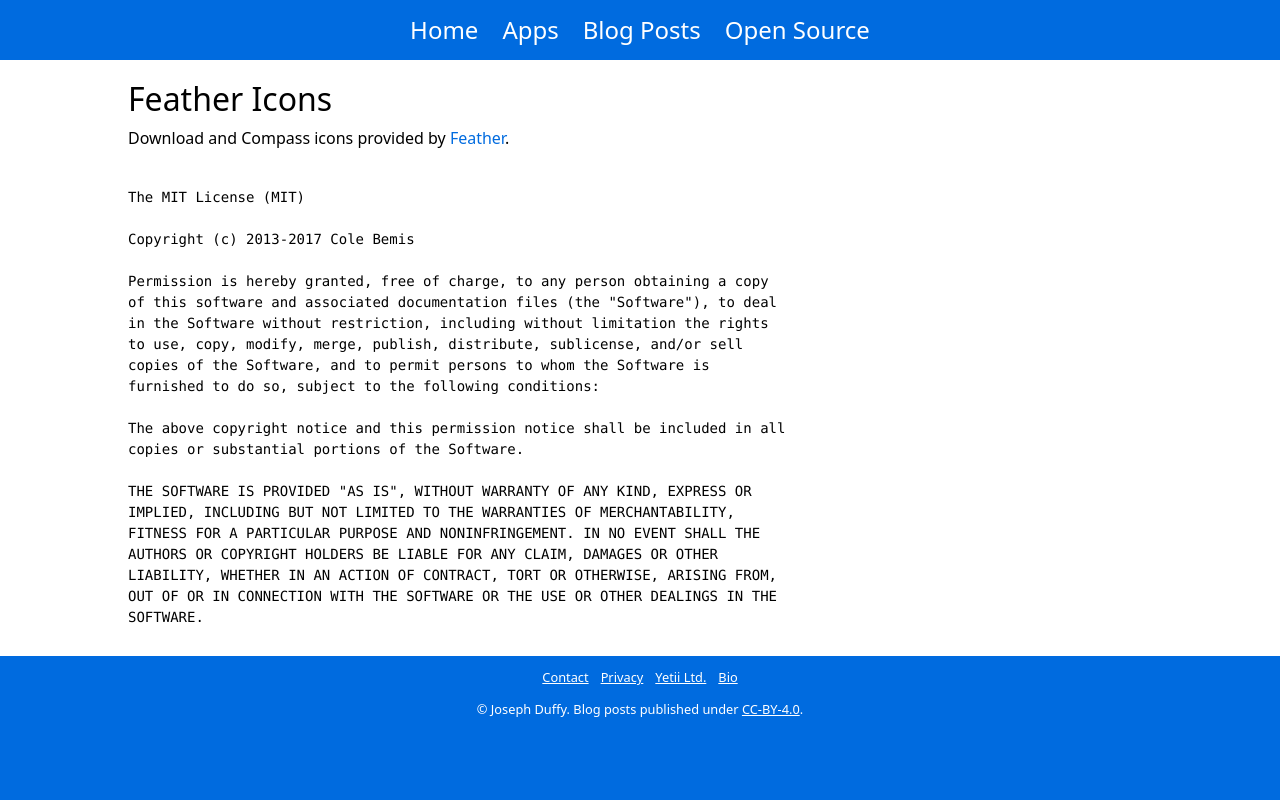
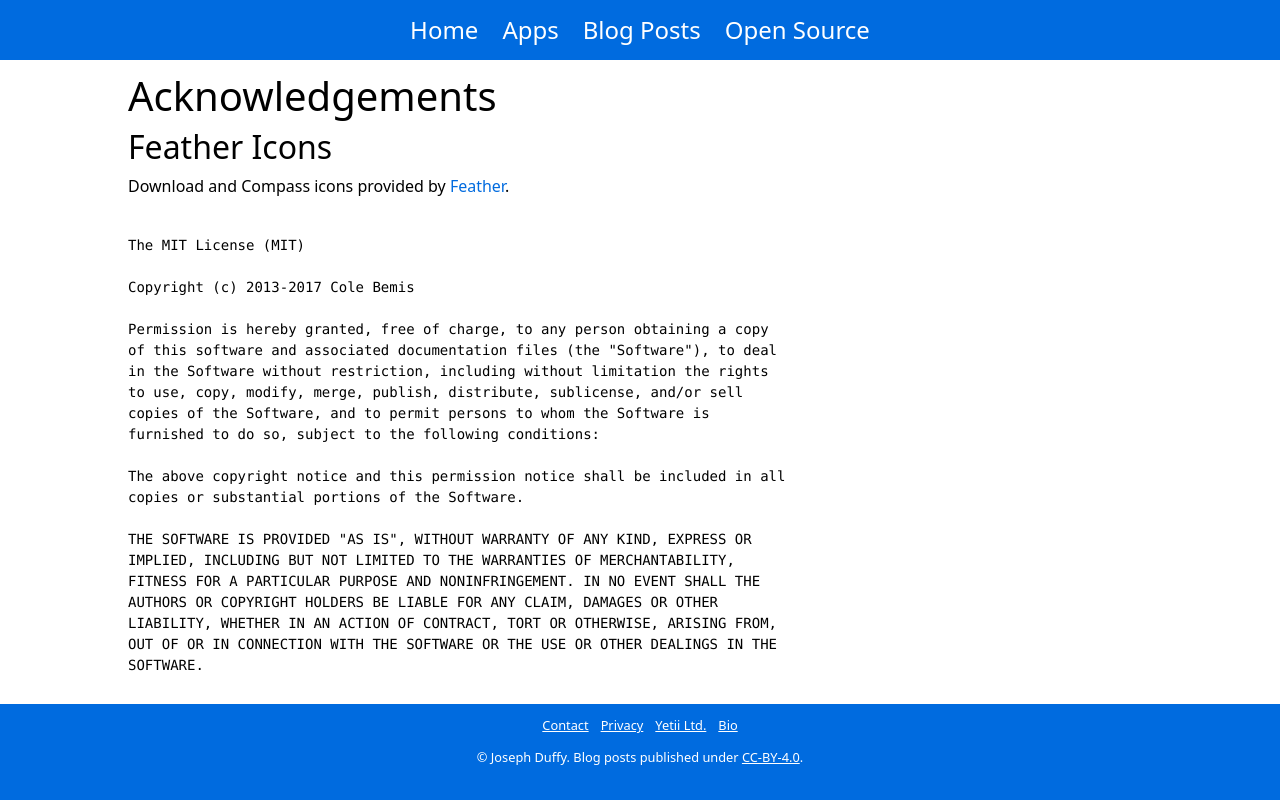
Before and after one commit to JosephDuffy/josephduffy.co.uk, a Next.js app: page /acknowledgements in a window 1280 px wide. Built offline with nearby package versions, Linux system fonts and the light colour scheme.

Commit message:
Remove erroneous title tag

```diff
--- a/pages/acknowledgements.tsx
+++ b/pages/acknowledgements.tsx
@@ -31,9 +31,7 @@ SOFTWARE.`
         <title>Acknowledgements</title>
         <meta name="robots" content="noindex" />
       </Head>
-      <h1>
-        <title>Acknowledgements</title>
-      </h1>
+      <h1>Acknowledgements</h1>
       <h2>Feather Icons</h2>
       <p>
         Download and Compass icons provided by{" "}
```
